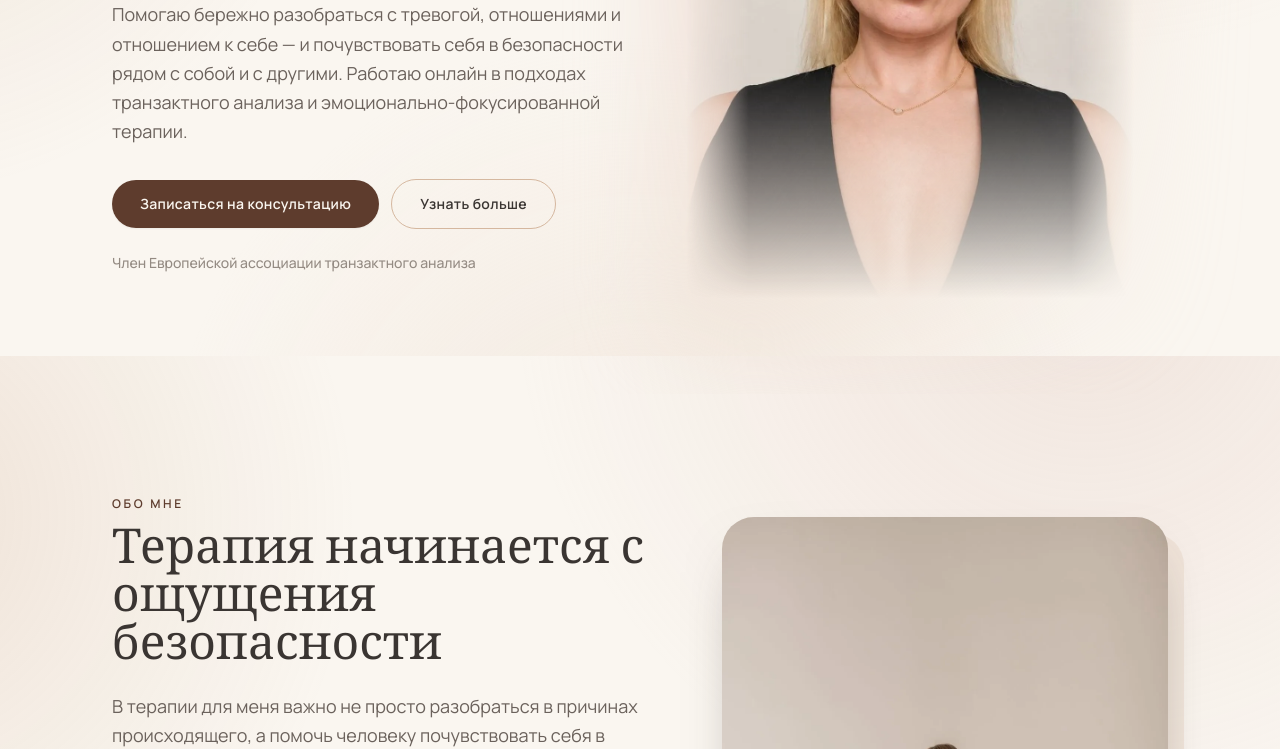
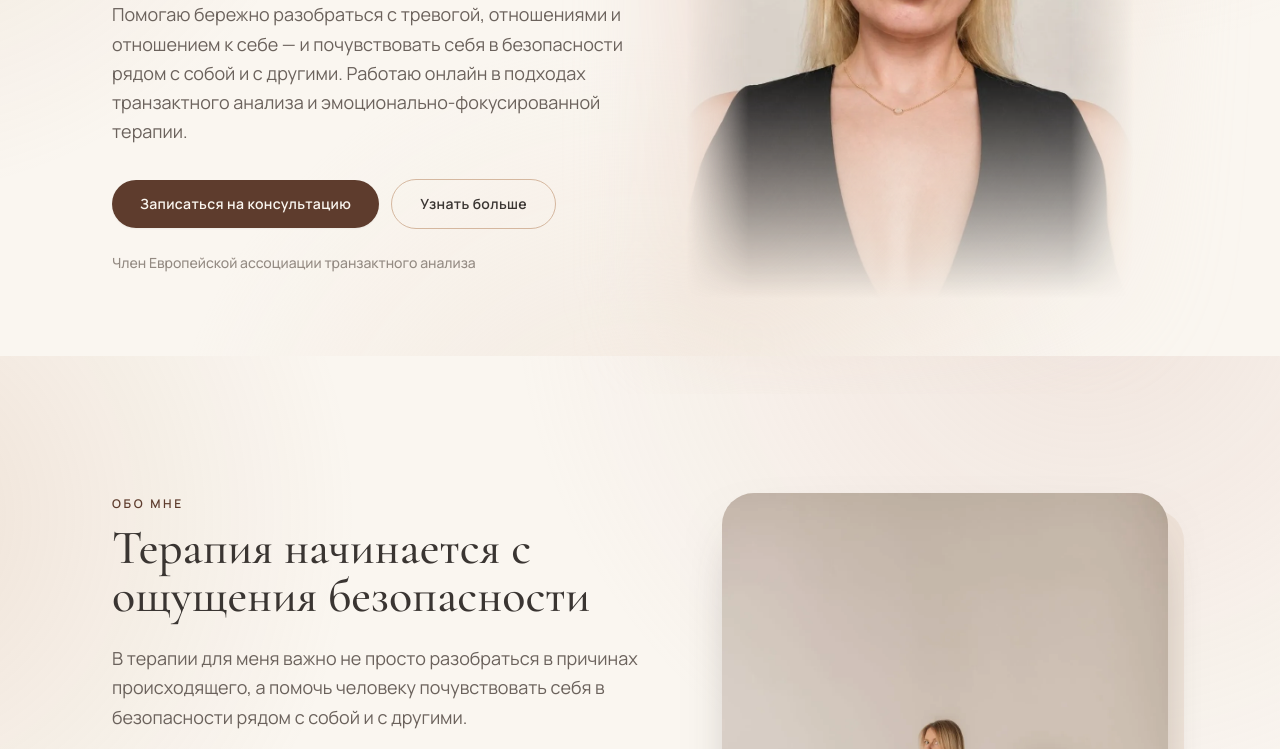
Before and after one commit to kozobrodov/gulevapsy, a website built with Vite: page index.html in a window 1280 px wide. Shown: the part 444-1193 px from the top of the page. Built offline with nearby package versions, Linux system fonts and the light colour scheme.

Commit message:
Fonts optimization

```diff
--- a/index.html
+++ b/index.html
@@ -28,15 +28,6 @@
     />
     <meta property="og:image" content="/img/hero.jpg" />
 
-    <!-- Preconnect to Google Fonts -->
-    <link rel="preconnect" href="https://fonts.googleapis.com" />
-    <link rel="preconnect" href="https://fonts.gstatic.com" crossorigin />
-    <link
-      href="https://fonts.googleapis.com/css2?family=Cormorant+Garamond:ital,wght@0,400;0,500;0,600;1,400&family=Manrope:wght@300;400;500;600;700&display=swap"
-      rel="stylesheet"
-    />
-
-    <!-- Site stylesheet (Tailwind, processed by Vite) -->
     <!--suppress HtmlUnknownTarget -->
     <script type="module" src="/src/main.js"></script>
 
--- /dev/null
+++ b/src/fonts/fonts.css
@@ -0,0 +1,88 @@
+/* cormorant-garamond-300 - cyrillic_cyrillic-ext_latin_latin-ext */
+@font-face {
+    font-display: swap; /* Check https://developer.mozilla.org/en-US/docs/Web/CSS/@font-face/font-display for other options. */
+    font-family: 'Cormorant Garamond';
+    font-style: normal;
+    font-weight: 300;
+    src: url('cormorant-garamond-v21-cyrillic_cyrillic-ext_latin_latin-ext-300.woff2') format('woff2'); /* Chrome 36+, Opera 23+, Firefox 39+, Safari 12+, iOS 10+ */
+}
+/* cormorant-garamond-regular - cyrillic_cyrillic-ext_latin_latin-ext */
+@font-face {
+    font-display: swap; /* Check https://developer.mozilla.org/en-US/docs/Web/CSS/@font-face/font-display for other options. */
+    font-family: 'Cormorant Garamond';
+    font-style: normal;
+    font-weight: 400;
+    src: url('cormorant-garamond-v21-cyrillic_cyrillic-ext_latin_latin-ext-regular.woff2') format('woff2'); /* Chrome 36+, Opera 23+, Firefox 39+, Safari 12+, iOS 10+ */
+}
+/* cormorant-garamond-500 - cyrillic_cyrillic-ext_latin_latin-ext */
+@font-face {
+    font-display: swap; /* Check https://developer.mozilla.org/en-US/docs/Web/CSS/@font-face/font-display for other options. */
+    font-family: 'Cormorant Garamond';
+    font-style: normal;
+    font-weight: 500;
+    src: url('cormorant-garamond-v21-cyrillic_cyrillic-ext_latin_latin-ext-500.woff2') format('woff2'); /* Chrome 36+, Opera 23+, Firefox 39+, Safari 12+, iOS 10+ */
+}
+/* cormorant-garamond-500italic - cyrillic_cyrillic-ext_latin_latin-ext */
+@font-face {
+    font-display: swap; /* Check https://developer.mozilla.org/en-US/docs/Web/CSS/@font-face/font-display for other options. */
+    font-family: 'Cormorant Garamond';
+    font-style: italic;
+    font-weight: 500;
+    src: url('cormorant-garamond-v21-cyrillic_cyrillic-ext_latin_latin-ext-500italic.woff2') format('woff2'); /* Chrome 36+, Opera 23+, Firefox 39+, Safari 12+, iOS 10+ */
+}
+/* cormorant-garamond-600 - cyrillic_cyrillic-ext_latin_latin-ext */
+@font-face {
+    font-display: swap; /* Check https://developer.mozilla.org/en-US/docs/Web/CSS/@font-face/font-display for other options. */
+    font-family: 'Cormorant Garamond';
+    font-style: normal;
+    font-weight: 600;
+    src: url('cormorant-garamond-v21-cyrillic_cyrillic-ext_latin_latin-ext-600.woff2') format('woff2'); /* Chrome 36+, Opera 23+, Firefox 39+, Safari 12+, iOS 10+ */
+}
+/* cormorant-garamond-600italic - cyrillic_cyrillic-ext_latin_latin-ext */
+@font-face {
+    font-display: swap; /* Check https://developer.mozilla.org/en-US/docs/Web/CSS/@font-face/font-display for other options. */
+    font-family: 'Cormorant Garamond';
+    font-style: italic;
+    font-weight: 600;
+    src: url('cormorant-garamond-v21-cyrillic_cyrillic-ext_latin_latin-ext-600italic.woff2') format('woff2'); /* Chrome 36+, Opera 23+, Firefox 39+, Safari 12+, iOS 10+ */
+}
+/* manrope-300 - cyrillic_cyrillic-ext_latin_latin-ext */
+@font-face {
+    font-display: swap; /* Check https://developer.mozilla.org/en-US/docs/Web/CSS/@font-face/font-display for other options. */
+    font-family: 'Manrope';
+    font-style: normal;
+    font-weight: 300;
+    src: url('manrope-v20-cyrillic_cyrillic-ext_latin_latin-ext-300.woff2') format('woff2'); /* Chrome 36+, Opera 23+, Firefox 39+, Safari 12+, iOS 10+ */
+}
+/* manrope-regular - cyrillic_cyrillic-ext_latin_latin-ext */
+@font-face {
+    font-display: swap; /* Check https://developer.mozilla.org/en-US/docs/Web/CSS/@font-face/font-display for other options. */
+    font-family: 'Manrope';
+    font-style: normal;
+    font-weight: 400;
+    src: url('manrope-v20-cyrillic_cyrillic-ext_latin_latin-ext-regular.woff2') format('woff2'); /* Chrome 36+, Opera 23+, Firefox 39+, Safari 12+, iOS 10+ */
+}
+/* manrope-500 - cyrillic_cyrillic-ext_latin_latin-ext */
+@font-face {
+    font-display: swap; /* Check https://developer.mozilla.org/en-US/docs/Web/CSS/@font-face/font-display for other options. */
+    font-family: 'Manrope';
+    font-style: normal;
+    font-weight: 500;
+    src: url('manrope-v20-cyrillic_cyrillic-ext_latin_latin-ext-500.woff2') format('woff2'); /* Chrome 36+, Opera 23+, Firefox 39+, Safari 12+, iOS 10+ */
+}
+/* manrope-600 - cyrillic_cyrillic-ext_latin_latin-ext */
+@font-face {
+    font-display: swap; /* Check https://developer.mozilla.org/en-US/docs/Web/CSS/@font-face/font-display for other options. */
+    font-family: 'Manrope';
+    font-style: normal;
+    font-weight: 600;
+    src: url('manrope-v20-cyrillic_cyrillic-ext_latin_latin-ext-600.woff2') format('woff2'); /* Chrome 36+, Opera 23+, Firefox 39+, Safari 12+, iOS 10+ */
+}
+/* manrope-700 - cyrillic_cyrillic-ext_latin_latin-ext */
+@font-face {
+    font-display: swap; /* Check https://developer.mozilla.org/en-US/docs/Web/CSS/@font-face/font-display for other options. */
+    font-family: 'Manrope';
+    font-style: normal;
+    font-weight: 700;
+    src: url('manrope-v20-cyrillic_cyrillic-ext_latin_latin-ext-700.woff2') format('woff2'); /* Chrome 36+, Opera 23+, Firefox 39+, Safari 12+, iOS 10+ */
+}
--- a/src/style.css
+++ b/src/style.css
@@ -1,3 +1,6 @@
+/* Self-hosted fonts */
+@import "./fonts/fonts.css";
+
 @tailwind base;
 @tailwind components;
 @tailwind utilities;
```
Also changed, not shown: src/fonts/cormorant-garamond-v21-cyrillic_cyrillic-ext_latin_latin-ext-300.woff2 (added), src/fonts/cormorant-garamond-v21-cyrillic_cyrillic-ext_latin_latin-ext-500.woff2 (added), src/fonts/cormorant-garamond-v21-cyrillic_cyrillic-ext_latin_latin-ext-500italic.woff2 (added), src/fonts/cormorant-garamond-v21-cyrillic_cyrillic-ext_latin_latin-ext-600.woff2 (added), src/fonts/cormorant-garamond-v21-cyrillic_cyrillic-ext_latin_latin-ext-600italic.woff2 (added), src/fonts/cormorant-garamond-v21-cyrillic_cyrillic-ext_latin_latin-ext-regular.woff2 (added), src/fonts/manrope-v20-cyrillic_cyrillic-ext_latin_latin-ext-300.woff2 (added), src/fonts/manrope-v20-cyrillic_cyrillic-ext_latin_latin-ext-500.woff2 (added), src/fonts/manrope-v20-cyrillic_cyrillic-ext_latin_latin-ext-600.woff2 (added), src/fonts/manrope-v20-cyrillic_cyrillic-ext_latin_latin-ext-700.woff2 (added), src/fonts/manrope-v20-cyrillic_cyrillic-ext_latin_latin-ext-regular.woff2 (added).
